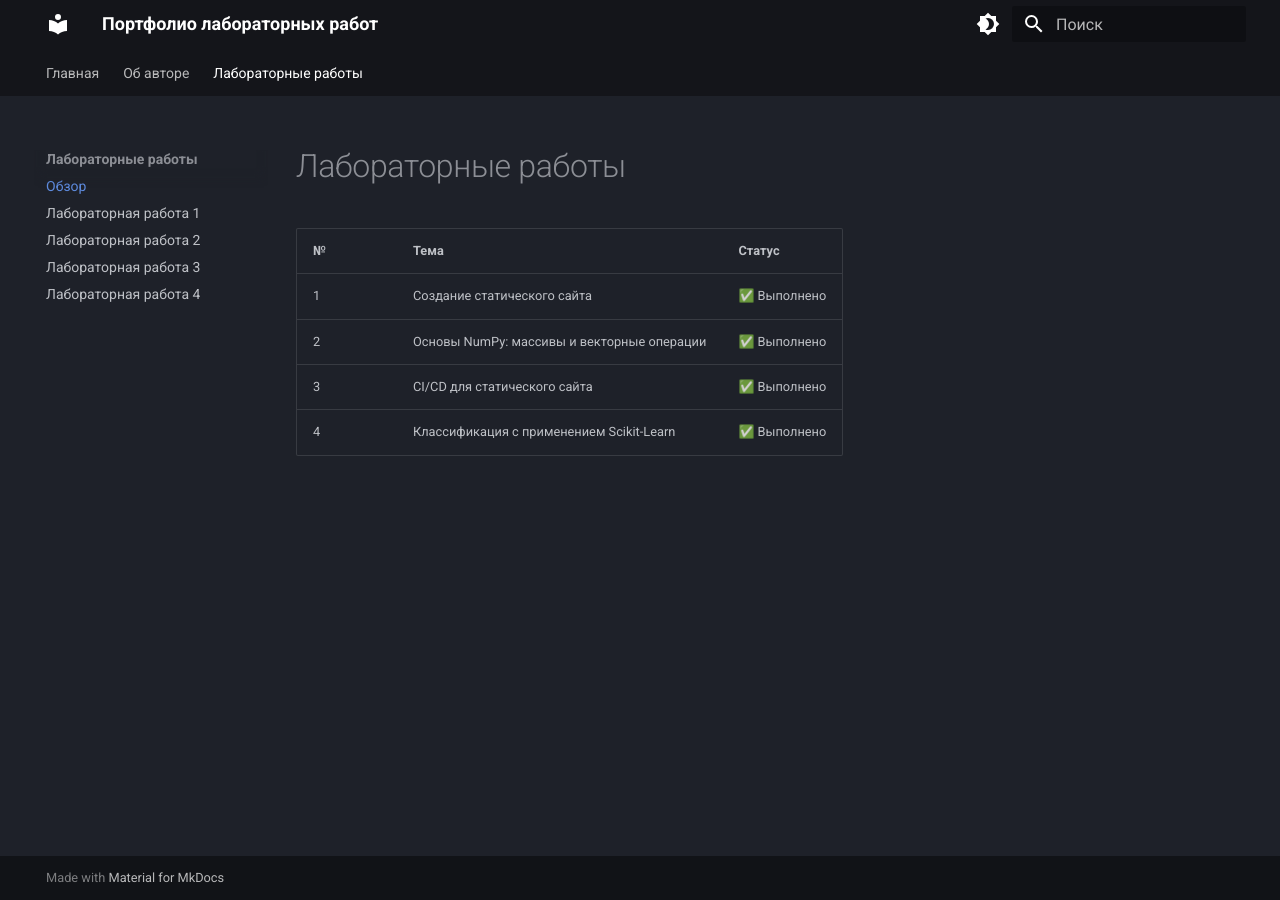
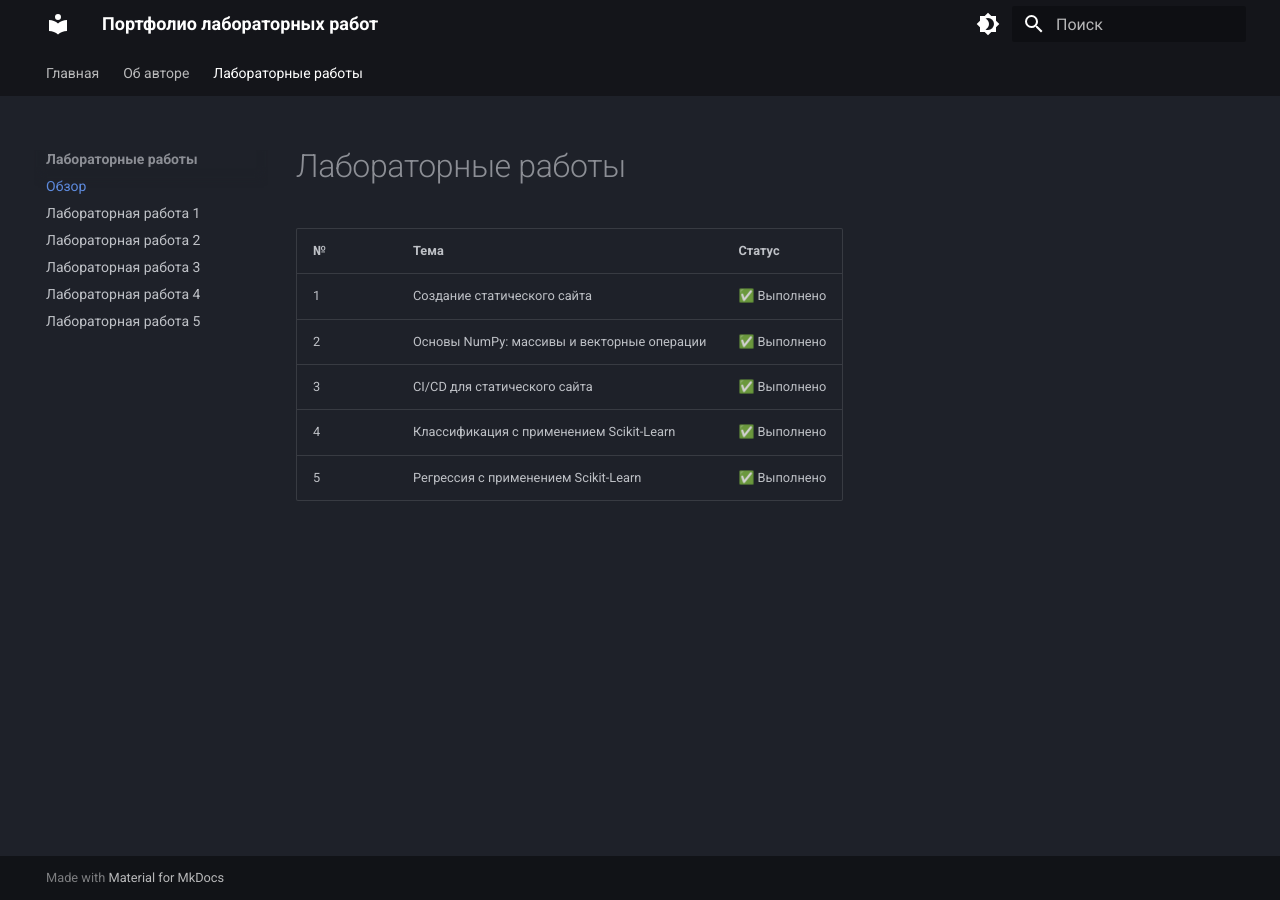
Before and after one commit to ciom14/ciom14.github.io, an MkDocs documentation site: the page built from source/docs/labs/index.md, in a window 1280 px wide. Built offline with MkDocs 1.6.1 and Material for MkDocs 9.7.7, drawn with Linux system fonts in a browser that asks for light colours.

Commit message:
feat: add lab5 report

```diff
--- a/source/docs/labs/index.md
+++ b/source/docs/labs/index.md
@@ -6,3 +6,4 @@
 | 2  | Основы NumPy: массивы и векторные операции        | ✅ Выполнено |
 | 3  | CI/CD для статического сайта                      | ✅ Выполнено |
 | 4  | Классификация с применением Scikit-Learn          | ✅ Выполнено |
+| 5  | Регрессия с применением Scikit-Learn              | ✅ Выполнено |
--- a/source/mkdocs.yml
+++ b/source/mkdocs.yml
@@ -37,3 +37,4 @@ nav:
       - Лабораторная работа 2: labs/lab2.md
       - Лабораторная работа 3: labs/lab3.md
       - Лабораторная работа 4: labs/lab4.md
+      - Лабораторная работа 5: labs/lab5.md
```
Also changed, not shown: source/docs/labs/lab5.md (added, +3 -0 lines).
